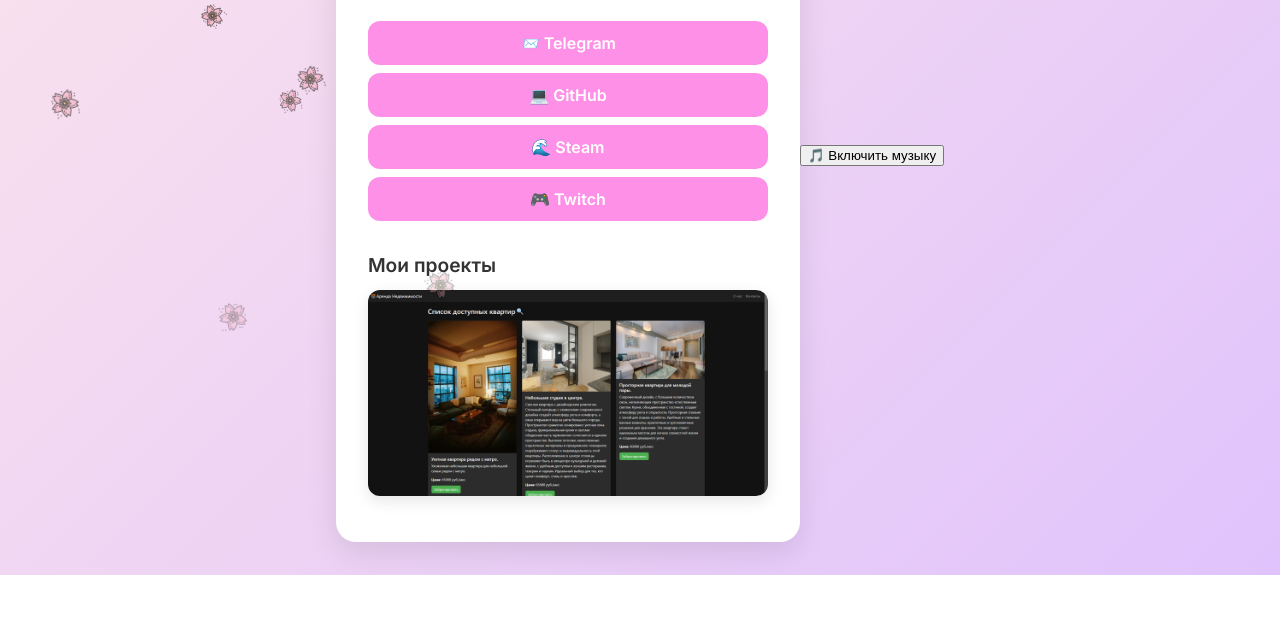
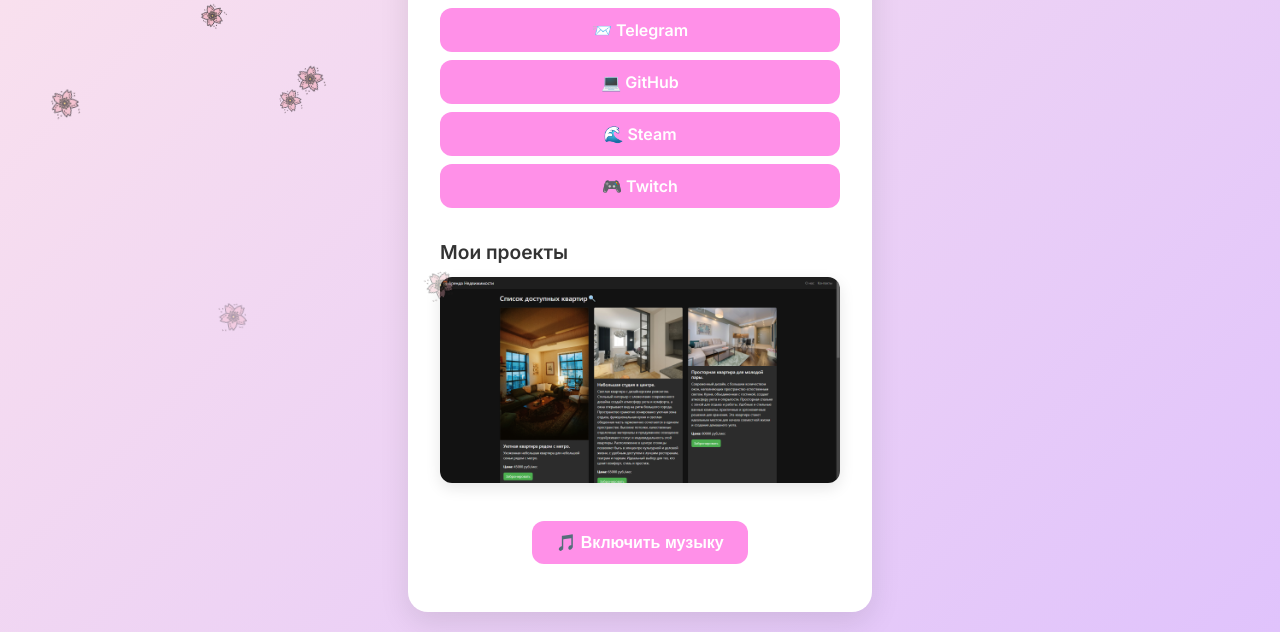
Before and after one commit to serejka-macros/bio-site, a plain HTML site: page index.html in a window 1280 px wide. Shown: the part 265-897 px from the top of the page. Before the commit the page ends 840 px from the top, so only its background shows below. Drawn offline with Linux system fonts and the light colour scheme.

Commit message:
Update index.html

```diff
--- a/index.html
+++ b/index.html
@@ -92,6 +92,25 @@
       to { opacity: 1; transform: translateY(0); }
     }
 
+    .music-button {
+  margin-top: 1.5rem;
+  margin-bottom: 1rem;
+  padding: 0.75rem 1.5rem;
+  background: #ff90e8;
+  color: white;
+  font-size: 1rem;
+  border: none;
+  border-radius: 12px;
+  cursor: pointer;
+  transition: all 0.3s ease;
+  font-weight: 600;
+}
+
+.music-button:hover {
+  background: #f06292;
+  transform: scale(1.05);
+}
+
     .sakura {
     position: fixed;
     top: -10px;
@@ -131,9 +150,9 @@
         <img src="realestate-preview.jpg" alt="Проект аренды квартир">
       </a>
     </div>
+  <button id="music-btn" class="music-button">🎵 Включить музыку</button>
+  <audio id="bg-music" src="background.mp3" loop></audio>
   </div>
-  <button id="music-btn">🎵 Включить музыку</button>
-  <audio id="bg-music" src="background.mp3" loop></audio>
   <script>
   function createSakuraPetal() {
     const petal = document.createElement("img");
```
